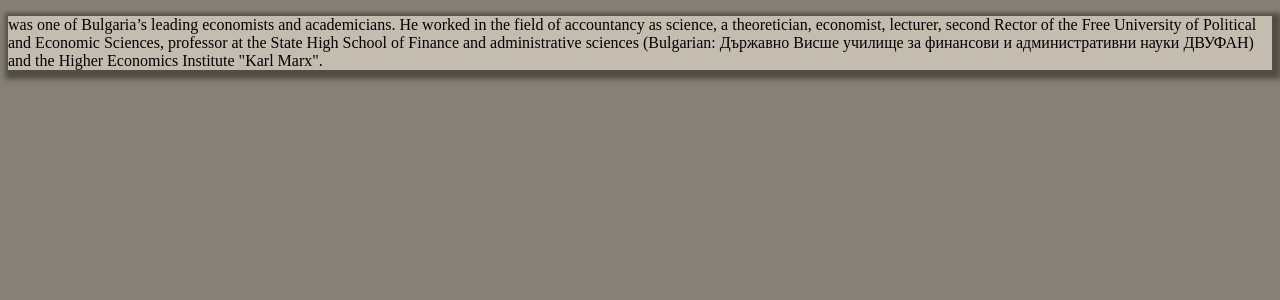
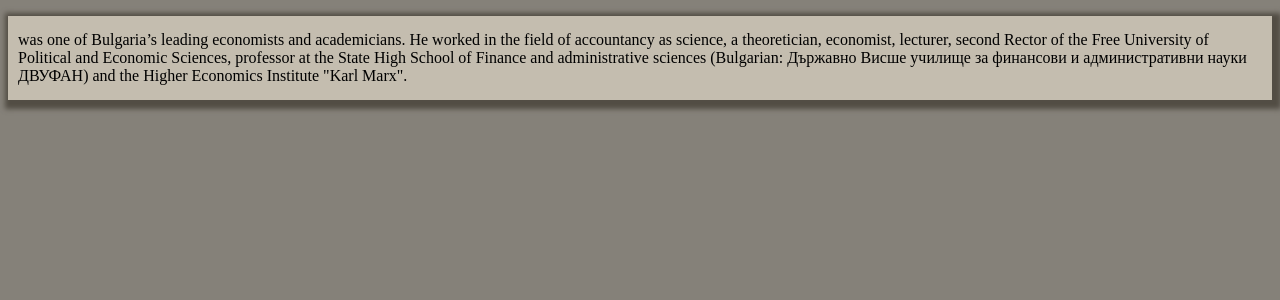
Before and after one commit to aliyegallagher/Sunday16Test, a PHP site: page / in a window 1280 px wide. Shown: the top 300 px of the page. Run offline with PHP 8.4, Linux system fonts and the light colour scheme.

Commit message:
added css padding

```diff
--- a/css/styles.css
+++ b/css/styles.css
@@ -8,4 +8,5 @@ h1 {
 p {
 	background-color: #c4bdaf;
 	box-shadow: 3px 3px 5px 6px #524d44;
+	padding: 15px 10px 15px 10px;
 }
```
